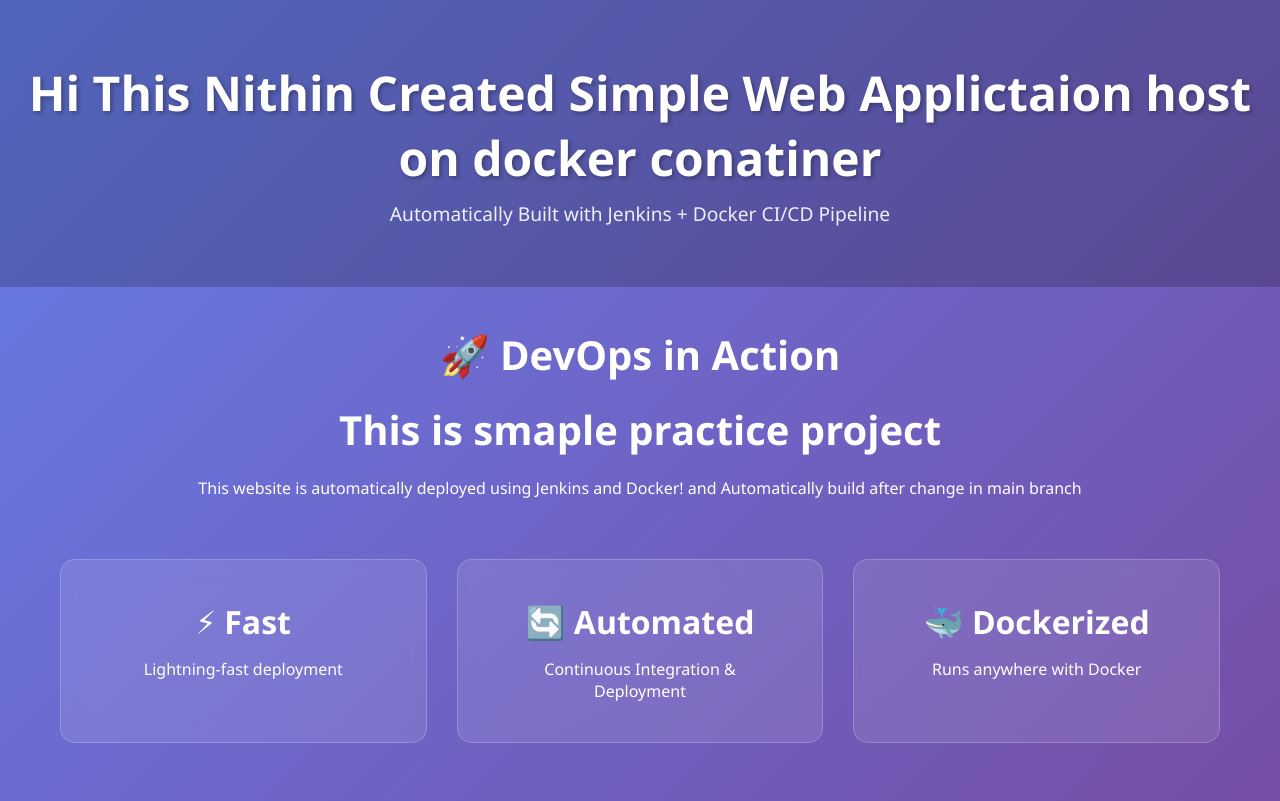
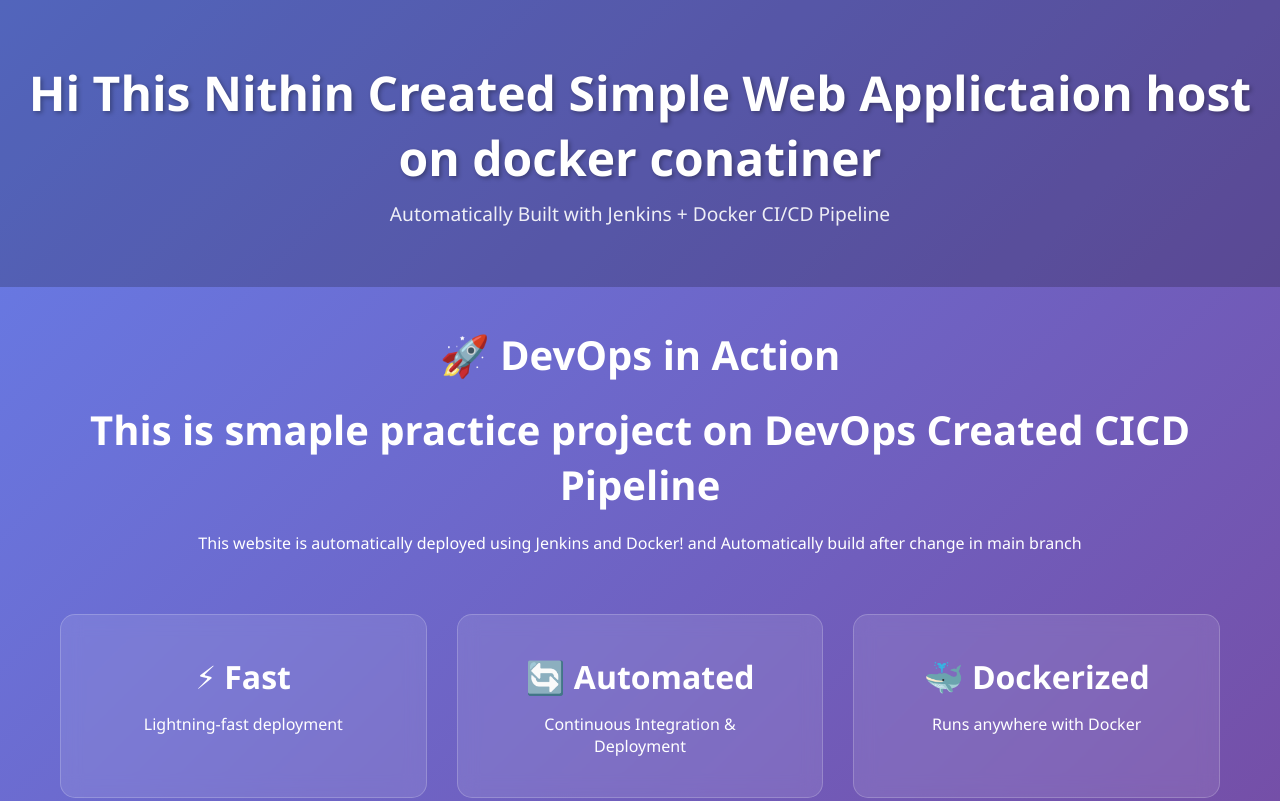
Before and after one commit to NithinAras/my-websitt, a plain HTML site: page index.html in a window 1280 px wide. Shown: the top 801 px of the page. Drawn offline with Linux system fonts and the light colour scheme.

Commit message:
Update index.html

```diff
--- a/index.html
+++ b/index.html
@@ -15,7 +15,7 @@
     <main>
         <section class="hero">
             <h2>🚀 DevOps in Action</h2>
-            <h2>This is smaple practice project</h2>
+            <h2>This is smaple practice project on DevOps Created CICD Pipeline</h2>
             <p>This website is automatically deployed using Jenkins and Docker! and Automatically build after change in main branch</p>
         </section>
 
```
